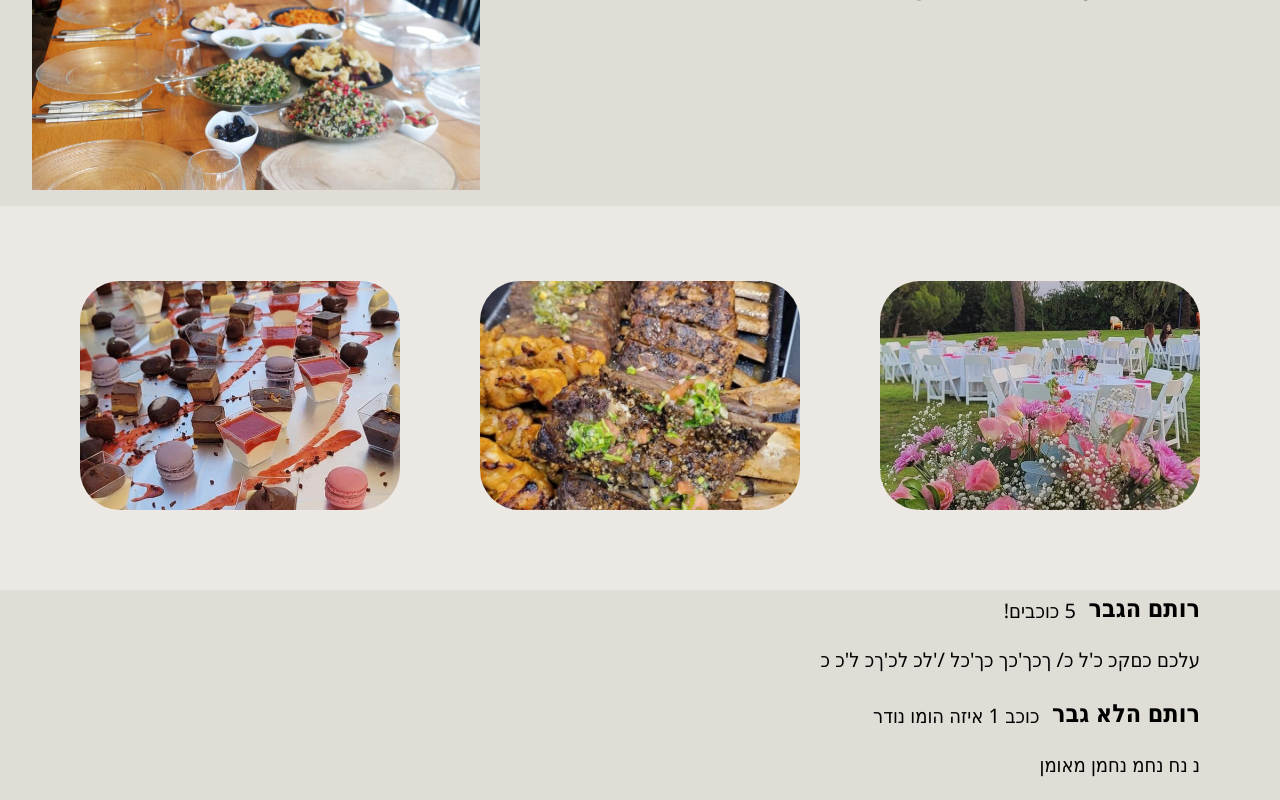
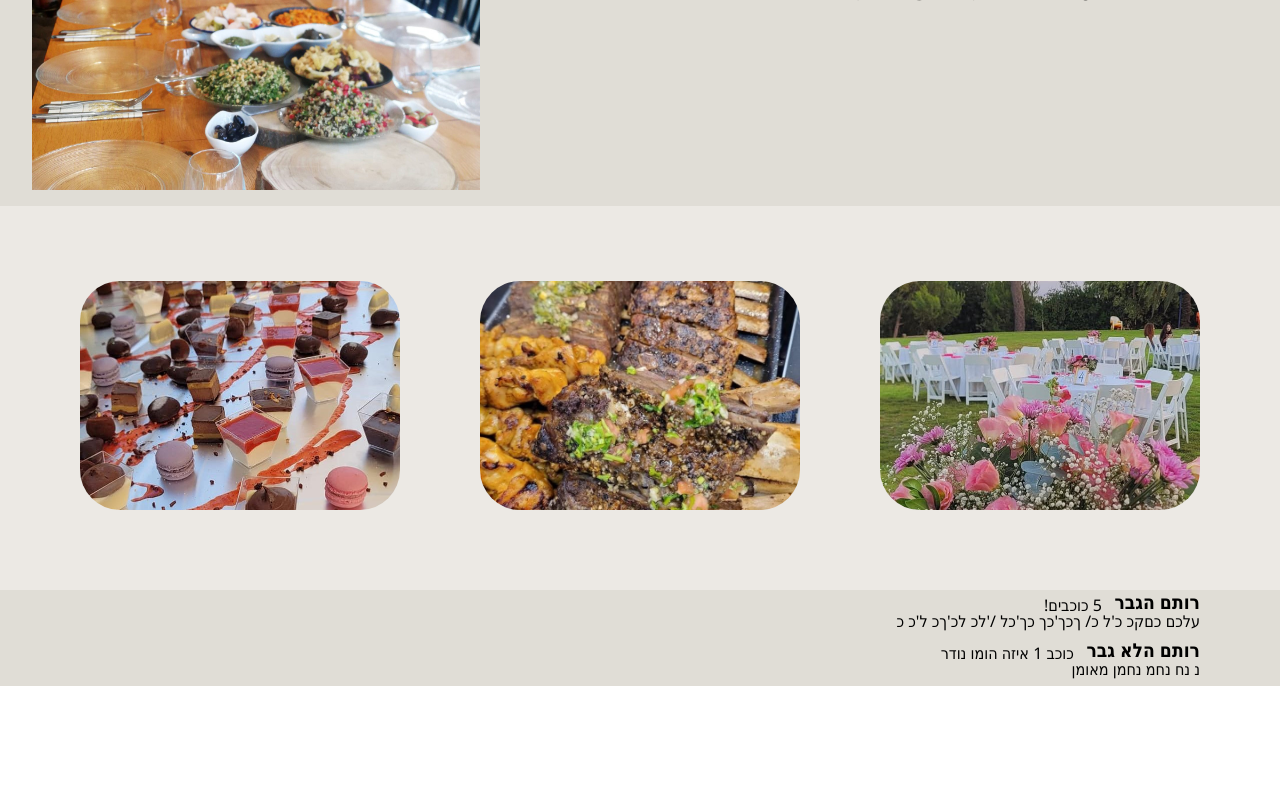
Before and after one commit to roey132/vue-project, a Vue app: page / in a window 1280 px wide. Shown: the part 354-1154 px from the top of the page. After the commit the page ends 1040 px from the top, so only its background shows below. Built offline with nearby package versions, Linux system fonts and the light colour scheme.

Commit message:
change reviews styling

```diff
--- a/package.json
+++ b/package.json
@@ -11,6 +11,6 @@
   },
   "devDependencies": {
     "@vitejs/plugin-vue": "^2.0.0",
-    "vite": "^2.7.1"
+    "vite": "^2.7.3"
   }
 }
--- a/src/components/HomePageIntro.vue
+++ b/src/components/HomePageIntro.vue
@@ -13,9 +13,6 @@ import banner_photo from "../assets/banner_photo.png"
         פה לא בטוח שיהיה כתוב כי 3 שורות זה הרבה<br>
         </p>
     </div>
-
-
-
 </div>
 </template>
 
--- a/src/components/Reviews.vue
+++ b/src/components/Reviews.vue
@@ -3,12 +3,15 @@ import {ref} from "vue"
 
 const reviews = ref([{username:"רותם הגבר", text:"עלכם כםקכ כ'ל כ/ ךכך'כך  כך'כל /'לכ לכ'ךכ ל'כ כ",stars:5},
                      {username:"רותם הלא גבר", text:"נ נח נחמ נחמן מאומן",stars:1}])
+
+const showMore = ref(false)
+
 </script>
 
 
 <template>
 <div class="reviews-box">
-    <div v-for="review in reviews">
+    <div v-for="review in reviews.slice(0,3)" :key="review.index">
         <div class="review">
             <div class="review-title">
                 <b>{{review.username}}</b>
@@ -16,9 +19,7 @@ const reviews = ref([{username:"רותם הגבר", text:"עלכם כםקכ כ'
                 <p v-if="review.stars>1">{{review.stars}} כוכבים!</p>
                 <p v-else>כוכב {{review.stars}} איזה הומו נודר</p>
             </div>
-            <br>
             <p>{{review.text}}</p>
-            <br>
         </div>
     </div>
 </div>
@@ -28,9 +29,20 @@ const reviews = ref([{username:"רותם הגבר", text:"עלכם כםקכ כ'
 <style scoped>
 .reviews-box{
     background-color: rgb(224, 221, 214);
+    overflow:scroll;
+    overflow-x: hidden;
+    overflow-y: auto;
+}
+.reviews-box-show-less{
+    max-height: 9em;
+}
+
+.reviews-box-show-more{
+    max-height:15em;
 }
 .review{
     margin-right:5em;
+    height: 3em;
 }
 .review-title{
     direction: rtl;
@@ -39,11 +51,13 @@ const reviews = ref([{username:"רותם הגבר", text:"עלכם כםקכ כ'
     align-items: flex-end;
 }
 b{
-    font-size:25px;
+    font-size:1.2em;
+    line-height:1.2em;
 }
 p{
     direction: rtl;
-    font-size: 20px;
+    font-size: 1em;
+    line-height:1em;
     margin:0;
 }
 </style>
```
Also changed, not shown: 1 other file (tests, documents, lock files or other folders).
